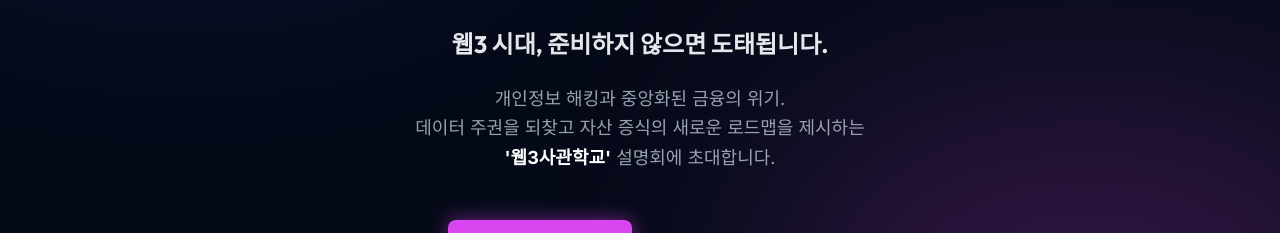
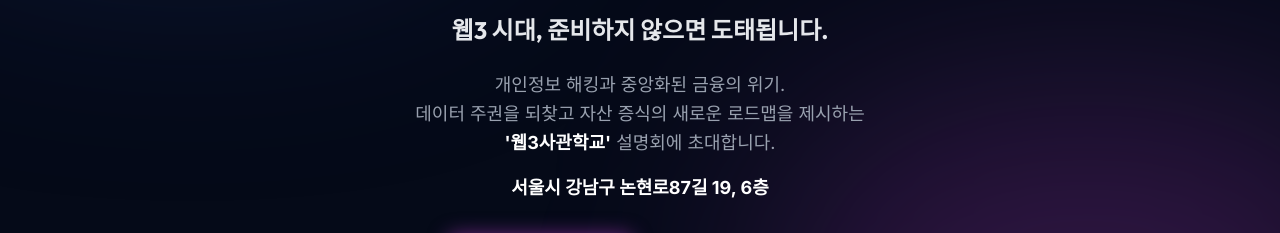
Before and after one commit to Patrick841130/web3-academy, a React (Vite) app: page / in a window 1280 px wide. Shown: the part 379-612 px from the top of the page. Built offline with nearby package versions, Linux system fonts and the light colour scheme; no server answers; the database is empty.

Commit message:
Refactor Hero component text and layout
장소 주소 삽입

```diff
--- a/src/components/Hero.jsx
+++ b/src/components/Hero.jsx
@@ -30,10 +30,13 @@ const Hero = () => {
                         웹3 시대, 준비하지 않으면 도태됩니다.
                     </p>
 
-                    <p className="max-w-3xl mx-auto text-gray-400 text-lg leading-relaxed mb-12">
+                    <p className="max-w-3xl mx-auto text-gray-400 text-lg leading-relaxed mb-4">
                         개인정보 해킹과 중앙화된 금융의 위기.<br className="hidden md:block" />
                         데이터 주권을 되찾고 자산 증식의 새로운 로드맵을 제시하는<br className="hidden md:block" />
                         <strong className="text-white">'웹3사관학교'</strong> 설명회에 초대합니다.
+                    </p>
+                    <p className="text-lg text-center leading-relaxed mb-8">
+                    <strong className="text-white">서울시 강남구 논현로87길 19, 6층</strong>
                     </p>
 
                     <div className="flex flex-col md:flex-row gap-4 justify-center items-center">
```
